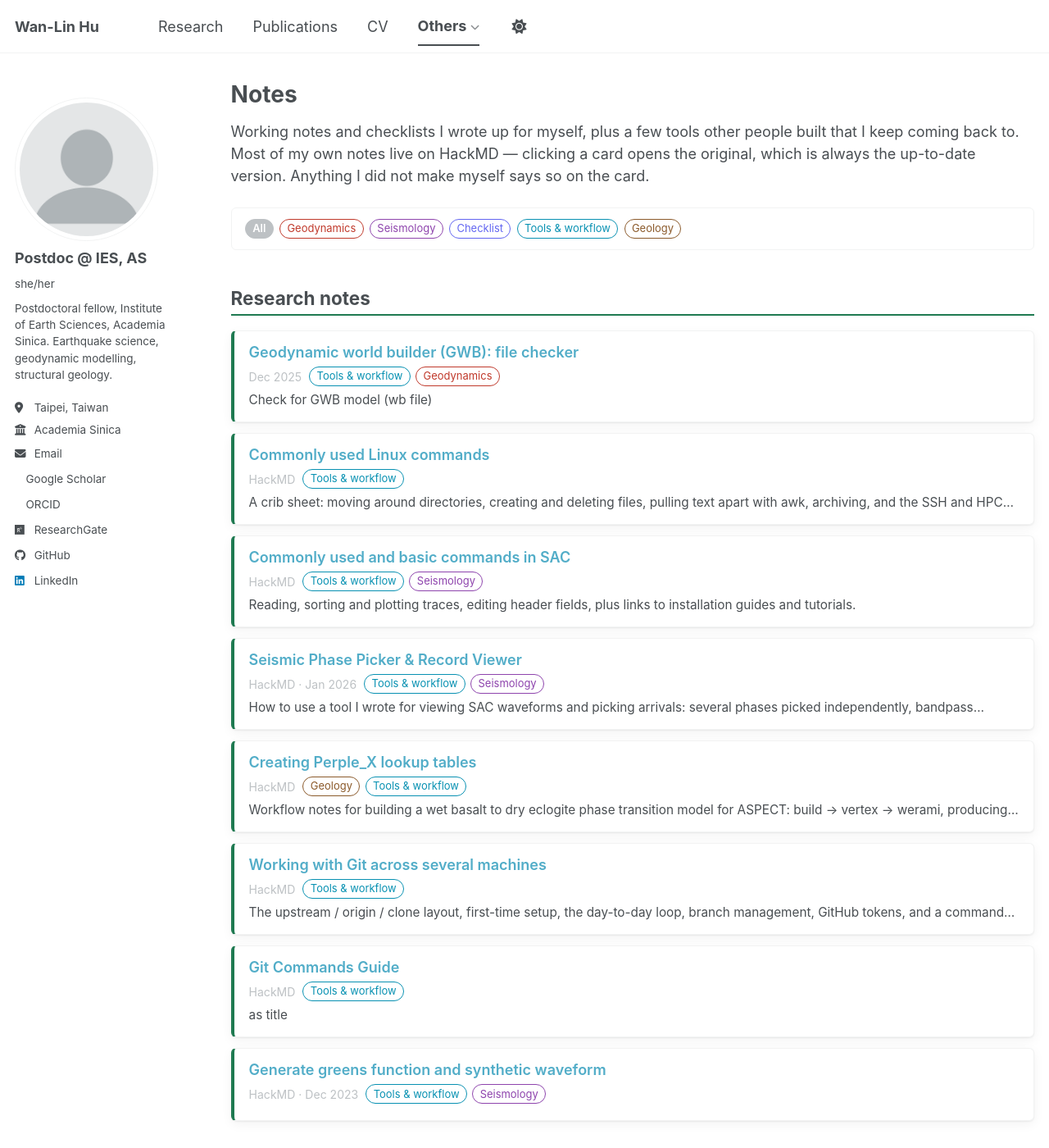
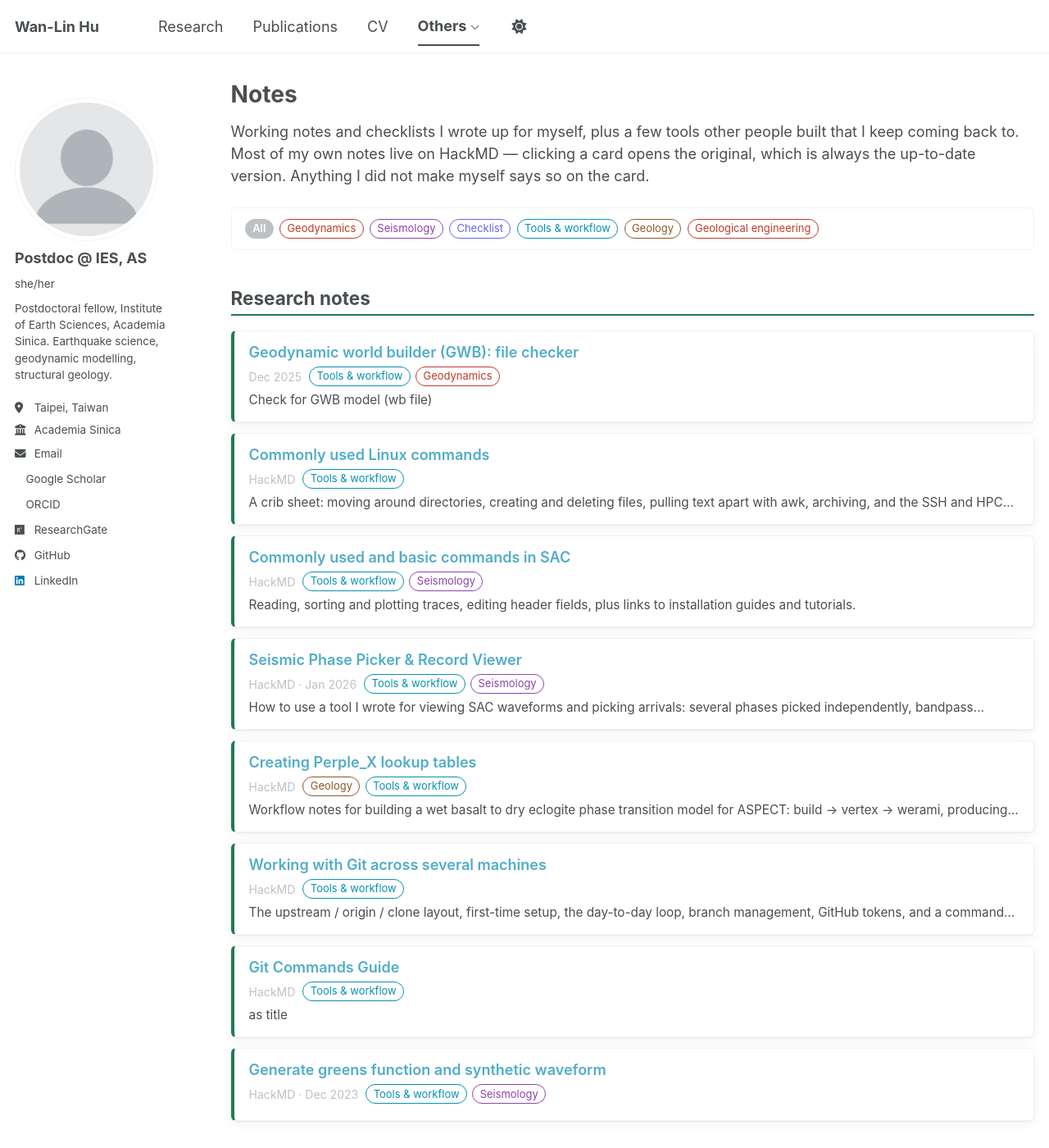
Before and after one commit to wanlin001/wanlin001.github.io, a Jekyll site: the page built from _pages/notes.html, in a window 1280 px wide and 1400 px high. Shown: the whole window at 82% size. Built offline with Jekyll 4.4.1, drawn with Linux system fonts in a browser that asks for light colours; comment, search, counter and statistics services are not loaded; a style sheet for code colours, icons or effects is not loaded; some of the changed text lies outside the part shown.

Commit message:
Update notes.yml

```diff
--- a/_data/notes.yml
+++ b/_data/notes.yml
@@ -71,14 +71,14 @@
     category: other
     #source: "Others"
     excerpt: "地層柱繪製"
-    topics: [tools]
+    topics: [tools, geology]
 
   - title: "SSA邊坡穩定性分析"
     url: "https://cychen59.github.io/ssa-slope-stability/"
     category: other
     #source: "Others"
     excerpt: ""
-    topics: [tools]
+    topics: [tools, geological engineering]
 
 
   - title: "Geodynamic world builder (GWB): file checker"
```
